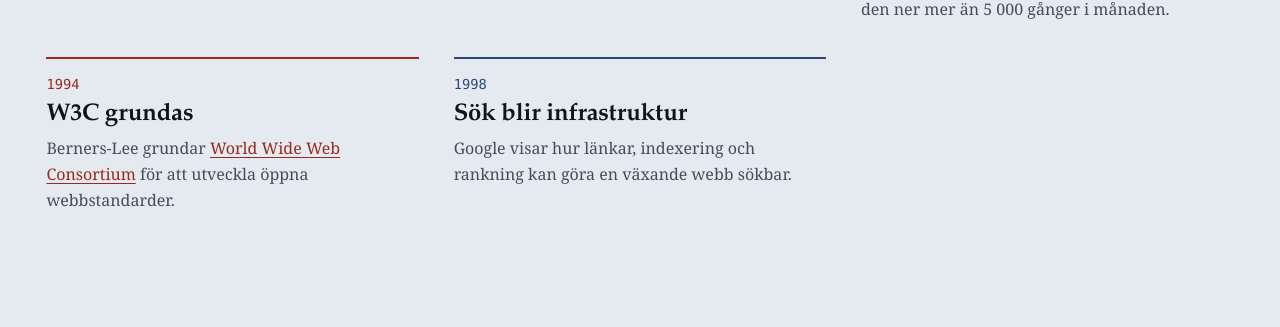
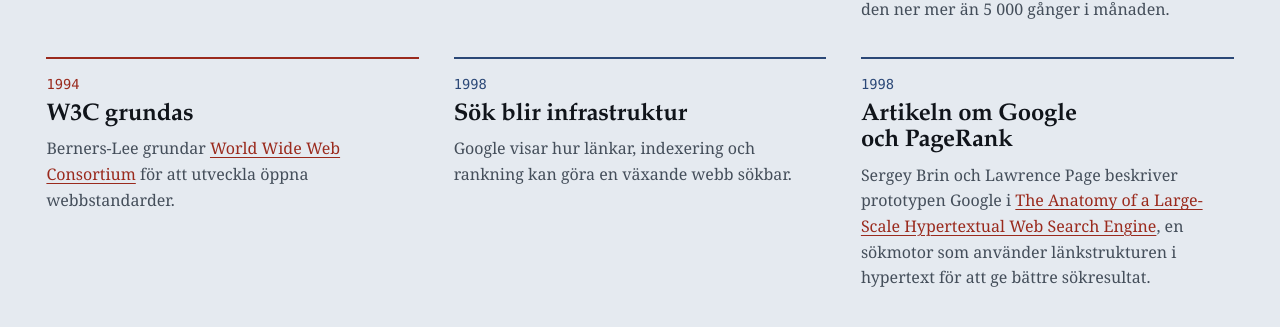
Before and after one commit to abdimannor/web-pioneers, a plain HTML site: page index.html in a window 1280 px wide. Shown: the part 1288-1615 px from the top of the page. Drawn offline with Linux system fonts and the light colour scheme.

Commit message:
Timeline: add the 1998 Brin and Page paper with its DOI

```diff
--- a/index.html
+++ b/index.html
@@ -95,6 +95,11 @@
           <time datetime="1998">1998</time>
           <h3>Sök blir infrastruktur</h3>
           <p>Google visar hur länkar, indexering och rankning kan göra en växande webb sökbar.</p>
+        </li>
+        <li data-theme="sok">
+          <time datetime="1998">1998</time>
+          <h3>Artikeln om Google och PageRank</h3>
+          <p>Sergey Brin och Lawrence Page beskriver prototypen Google i <a href="https://doi.org/10.1016/S0169-7552(98)00110-X" rel="noopener">The Anatomy of a Large-Scale Hypertextual Web Search Engine</a>, en sökmotor som använder länkstrukturen i hypertext för att ge bättre sökresultat.</p>
         </li>
       </ol>
     </section>
```
